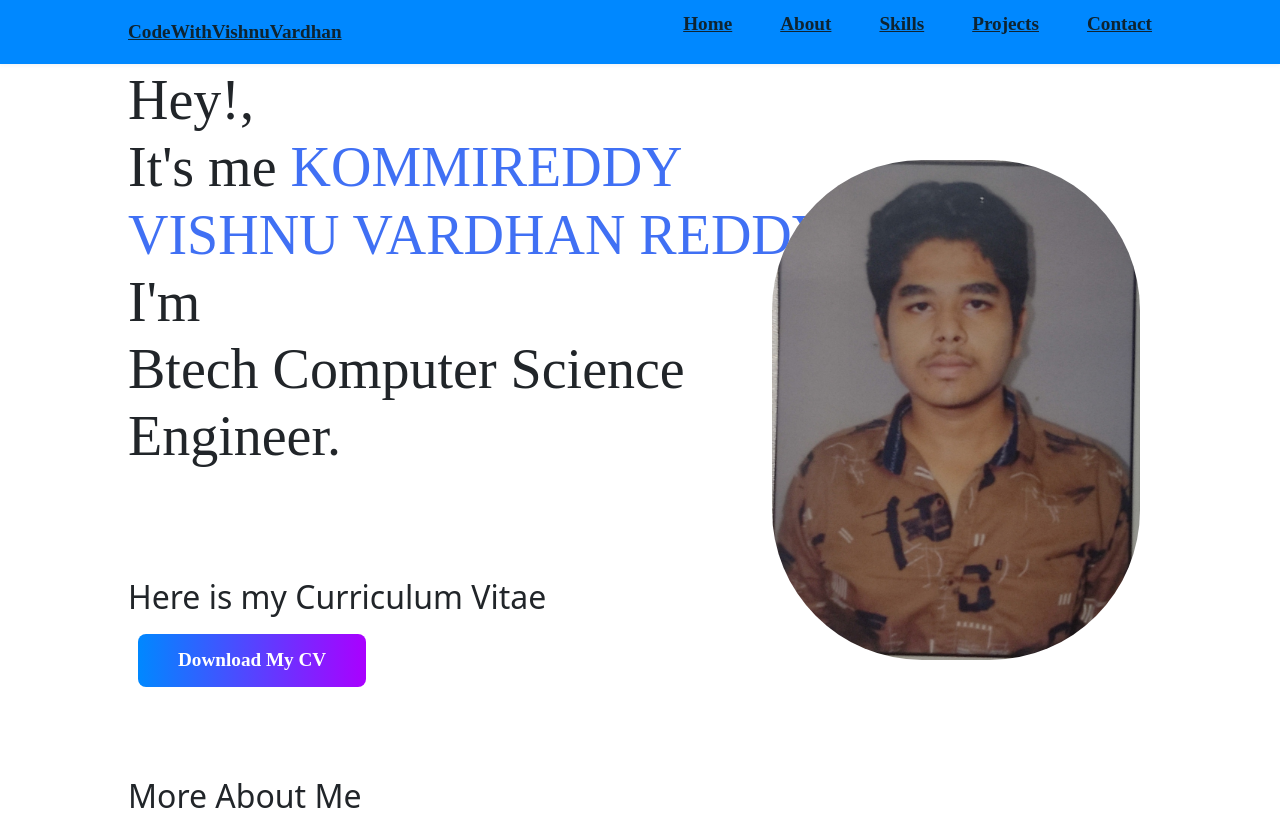
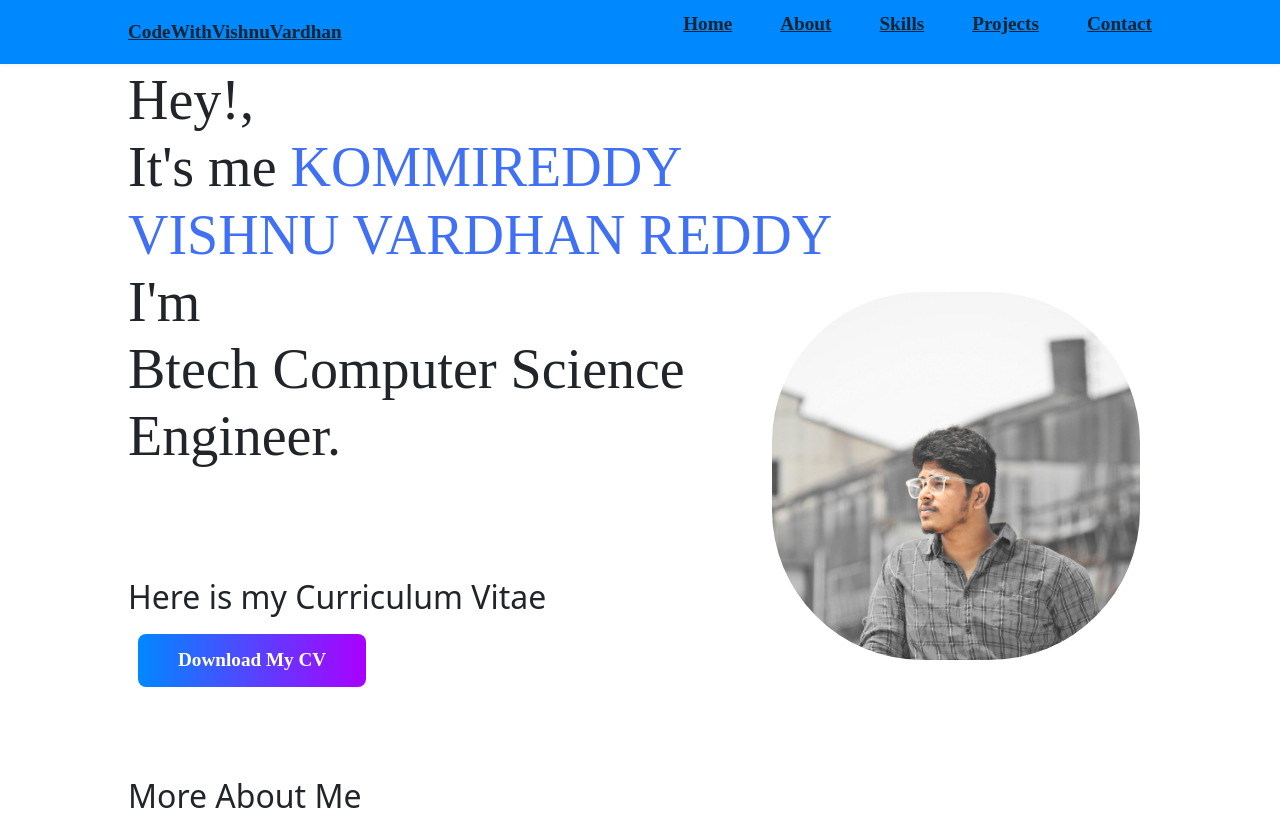
Before and after one commit to VISHNUKOMMIREDDY/MyPortfolio, a plain HTML site: page index.html in a window 1280 px wide. Shown: the top 818 px of the page. Drawn offline with nearby package versions, Linux system fonts and the light colour scheme.

Commit message:
Update index.html

```diff
--- a/index.html
+++ b/index.html
@@ -86,7 +86,7 @@
         <!--Profile-->
       </div>
       <div class="home_img" data-aos="fade-down" data-aos-delay="500">
-        <img src="./assets/img/vvr_img.jpg" alt="" style="border-radius: 150px;">
+        <img src="./assets/img/vishnupic.jpg" alt="" style="border-radius: 150px;">
       </div>
     </section>
 
```
